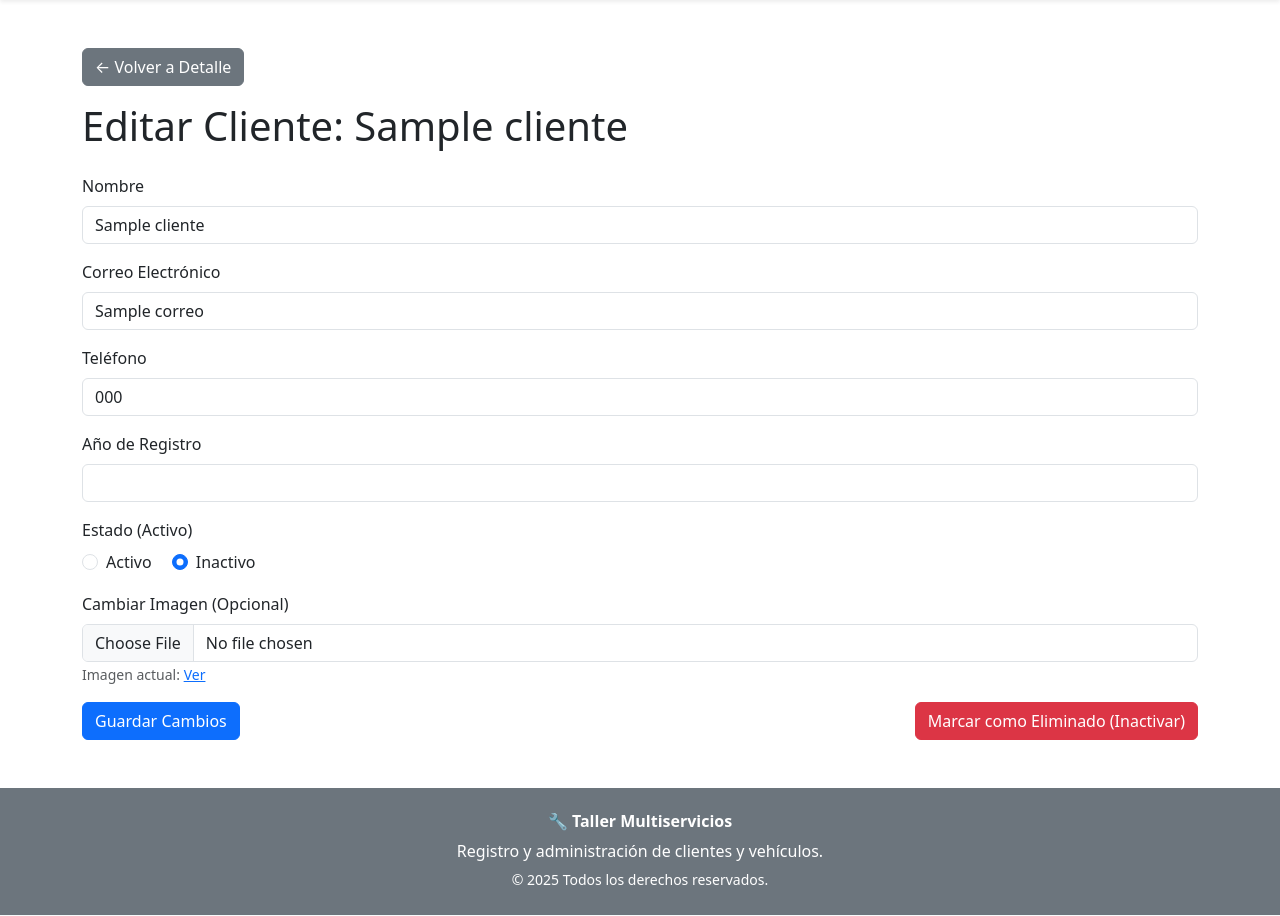
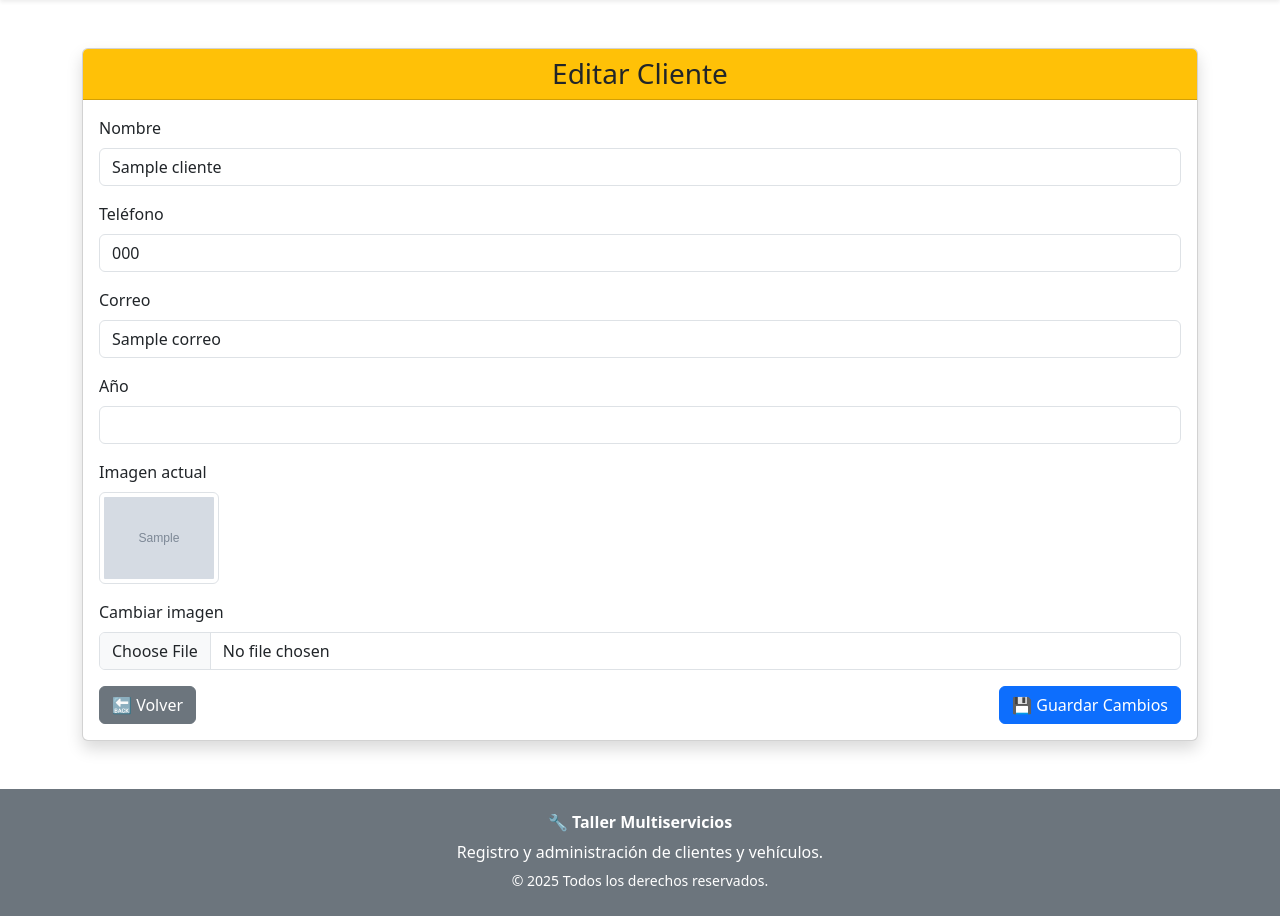
Before and after one commit to Juan-419/Proyecto_des, a FastAPI app: template templates/cliente_edit.html in a window 1280 px wide. Shown: the part 78-994 px from the top of the page. Run offline with FastAPI, Linux system fonts and the light colour scheme; the template is opened without the code that fills it: most values are stand-ins (such as "Sample title", 1, 10 or a date in 2020); grey boxes marked "Sample" are stand-in pictures.

Commit message:
cambios para poder editar clientes

```diff
--- a/templates/cliente_edit.html
+++ b/templates/cliente_edit.html
@@ -2,58 +2,59 @@
 {% include 'navbar.html' %}
 
 <div class="container mt-5">
-    <a href="/clientes/{{ cliente.id }}" class="btn btn-secondary mb-3">&larr; Volver a Detalle</a>
-    <h1 class="mb-4">Editar Cliente: {{ cliente.nombre }}</h1>
-    <form method="post" action="/clientes/edit/{{ cliente.id }}" enctype="multipart/form-data">
+    <div class="card shadow">
+        <div class="card-header bg-warning">
+            <h3 class="mb-0 text-center">Editar Cliente</h3>
+        </div>
+
+        <div class="card-body">
+
+            <form method="post" enctype="multipart/form-data">
 
                 <div class="mb-3">
-            <label for="nombre" class="form-label">Nombre</label>
-            <input type="text" class="form-control" id="nombre" name="nombre" value="{{ cliente.nombre }}" required>
+                    <label class="form-label">Nombre</label>
+                    <input type="text" name="nombre" class="form-control" value="{{ cliente.nombre }}" required>
                 </div>
 
                 <div class="mb-3">
-            <label for="correo" class="form-label">Correo Electrónico</label>
-            <input type="email" class="form-control" id="correo" name="correo" value="{{ cliente.correo }}">
+                    <label class="form-label">Teléfono</label>
+                    <input type="text" name="telefono" class="form-control" value="{{ cliente.telefono }}">
                 </div>
 
                 <div class="mb-3">
-            <label for="telefono" class="form-label">Teléfono</label>
-            <input type="text" class="form-control" id="telefono" name="telefono" value="{{ cliente.telefono }}">
+                    <label class="form-label">Correo</label>
+                    <input type="email" name="correo" class="form-control" value="{{ cliente.correo }}">
                 </div>
 
                 <div class="mb-3">
-            <label for="anio" class="form-label">Año de Registro</label>
-            <input type="number" class="form-control" id="anio" name="anio" min="1900" max="2024" value="{{ cliente.anio }}" required>
+                    <label class="form-label">Año</label>
+                    <input type="number" name="anio" class="form-control" value="{{ cliente.anio }}" required>
                 </div>
 
                 <div class="mb-3">
-            <label class="form-label d-block">Estado (Activo)</label>
-            <div class="form-check form-check-inline">
-                <!-- Se marca 'checked' según el valor actual de cliente.active -->
-                <input class="form-check-input" type="radio" name="active" id="active_true" value="true" {% if cliente.active %}checked{% endif %}>
-                <label class="form-check-label" for="active_true">Activo</label>
+                    <label class="form-label">Imagen actual</label><br>
+
+                    {% if cliente.img %}
+                        <img src="{{ cliente.img }}" class="img-thumbnail" width="120">
+                    {% else %}
+                        <p class="text-muted">Sin imagen</p>
+                    {% endif %}
                 </div>
-            <div class="form-check form-check-inline">
-                <input class="form-check-input" type="radio" name="active" id="active_false" value="false" {% if not cliente.active %}checked{% endif %}>
-                <label class="form-check-label" for="active_false">Inactivo</label>
+
+                <div class="mb-3">
+                    <label class="form-label">Cambiar imagen</label>
+                    <input type="file" name="img" class="form-control">
+                </div>
+
+                <div class="d-flex justify-content-between">
+                    <a href="/clientes" class="btn btn-secondary">🔙 Volver</a>
+                    <button type="submit" class="btn btn-primary">💾 Guardar Cambios</button>
+                </div>
+
+            </form>
+
+        </div>
     </div>
 </div>
 
-        <div class="mb-3">
-            <label for="img" class="form-label">Cambiar Imagen (Opcional)</label>
-            <input class="form-control" type="file" id="img" name="img" accept="image/*">
-            {% if cliente.img %}
-            <small class="form-text text-muted">Imagen actual: <a href="{{ cliente.img }}" target="_blank">Ver</a></small>
-            <input type="hidden" name="existing_img" value="{{ cliente.img }}">
-            {% endif %}
-        </div>
-
-        <button type="submit" class="btn btn-primary">Guardar Cambios</button>
-        <button type="submit" name="action" value="delete" class="btn btn-danger float-end"
-                onclick="return confirm('¿Está seguro de marcar este cliente como inactivo/eliminado?');">
-            Marcar como Eliminado (Inactivar)
-        </button>
-    </form>
-</div>
-
 {% include 'footer.html' %}
```
Also changed, not shown: cliente.py (+33 -63 lines), templates/cliente_list.html (+6 -5 lines). Lines whose indentation alone changed are shown as unchanged.
